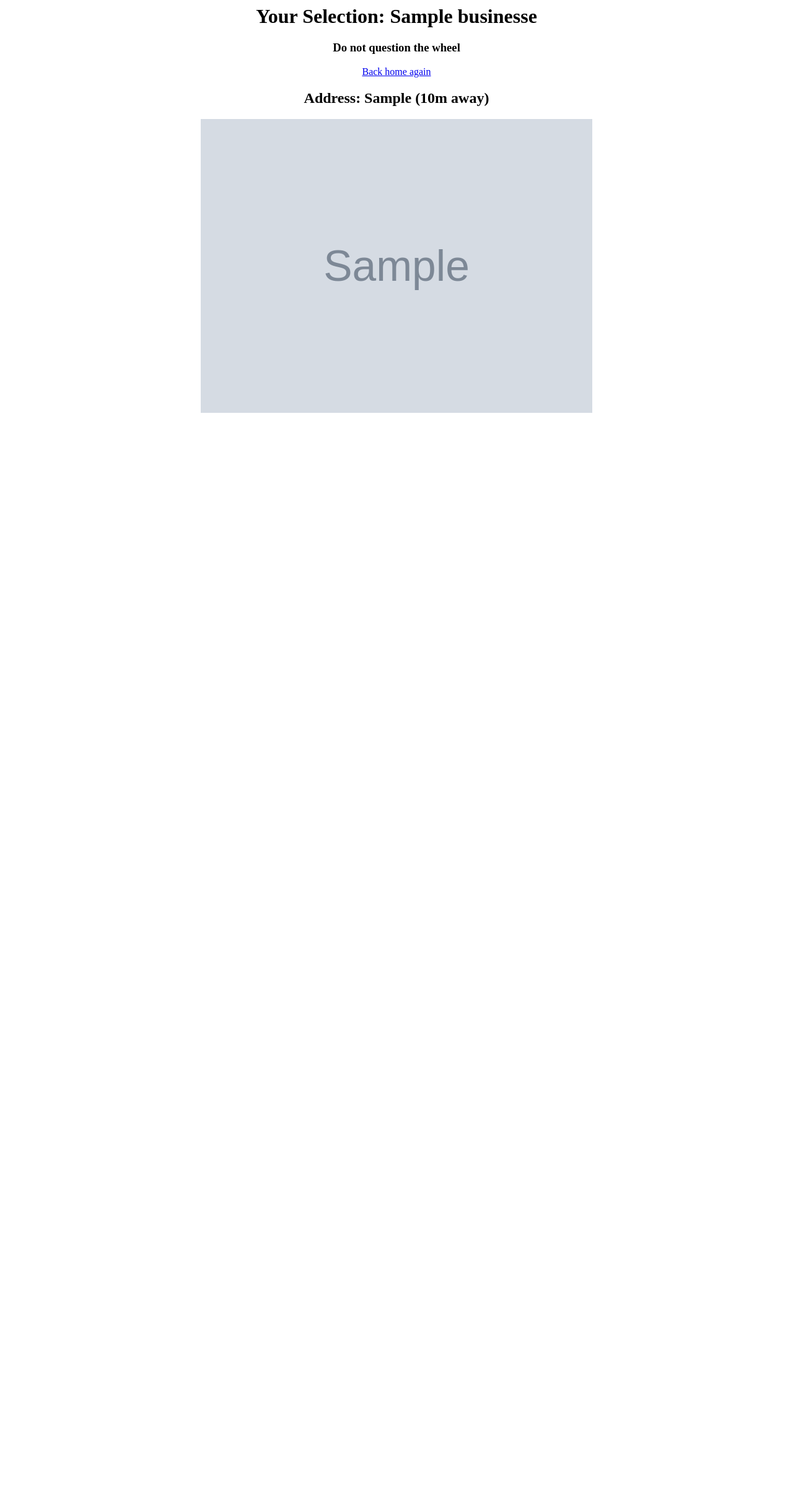
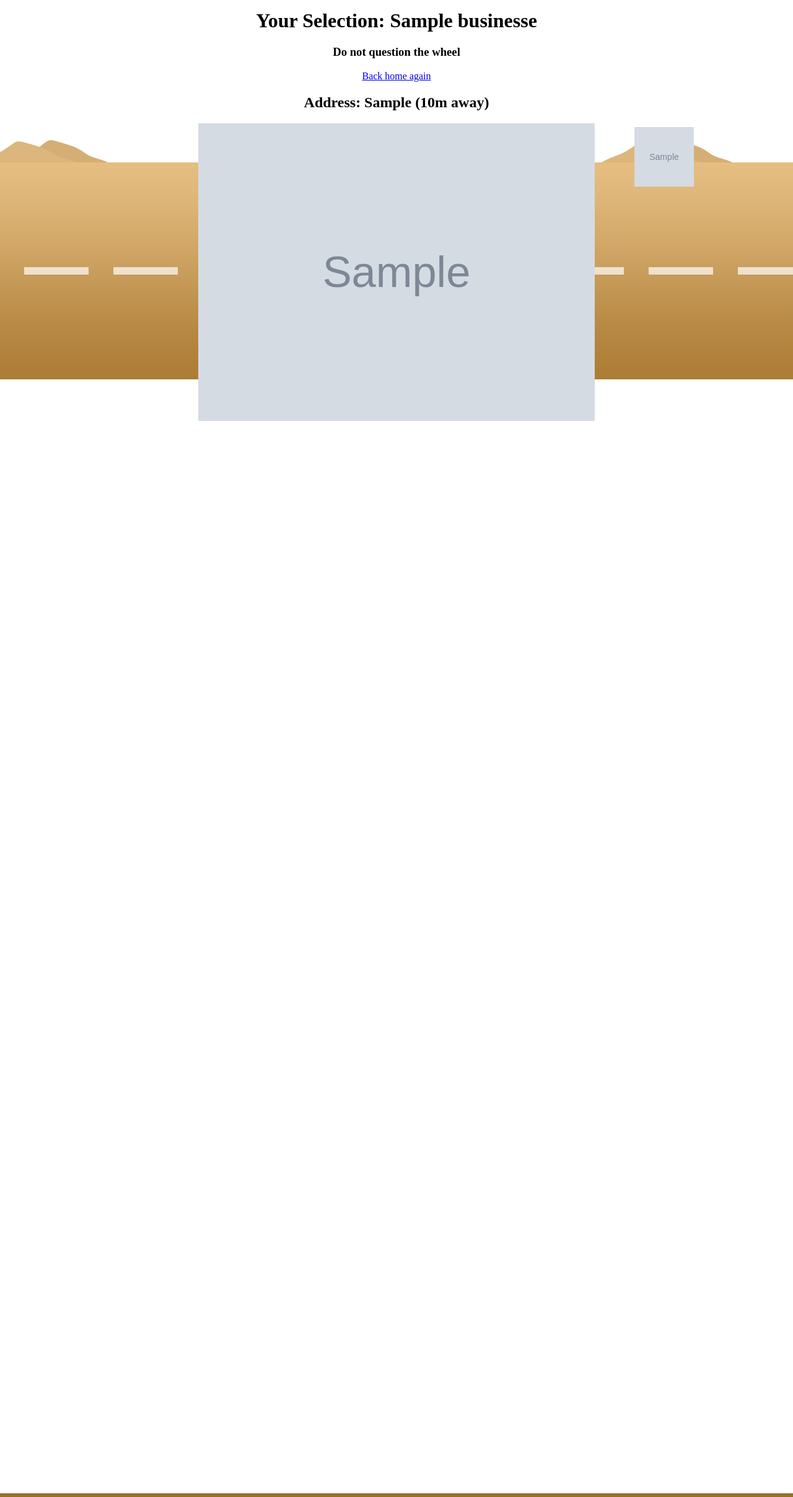
Before and after one commit to DavidMChan/lunchwheel, a Flask app: page /select in a window 1280 px wide; the page is wider, and only the part inside the window is pictured. Shown: that part at 62% size. Before the commit the page ends 666 px from the top of that part, so only its background shows below. Run offline with Flask 2, Linux system fonts and the light colour scheme; grey boxes marked "Sample" are stand-in pictures; a database or web service that is not in the repository returns one stand-in record (values such as "Sample title"); data that the repository does not hold is empty.

Commit message:
beautiful animation

```diff
--- a/templates/selection.html
+++ b/templates/selection.html
@@ -1,21 +1,194 @@
+<div id="animation" style="z-index: -1; position:relative;">
+    <img class="tortoise" src="{{selections[0]['image_url']}}">
+    <img class="hare" src="{{selections[1]['image_url']}}">
+    <img class="t1" src="{{selections[2]['image_url']}}">
+    <img class="t2" src="{{selections[3]['image_url']}}">
+    <img class="t3" src="{{selections[4]['image_url']}}">
+    <div class="road"></div>
+</div>
+<div id="div1" style="visibility:hidden; z-index: 1;">
+    <h1 style="text-align: center"> Your Selection: {{selections[0]['name']}}</h1>
+    <h3 style="text-align: center"> Do not question the wheel</h3>
+    <a style="text-align: center; display:block;" href='/'>Back home again</a>
+    <h2 style="text-align: center">Address: {{selections[0]['location']['display_address'][0]}} ({{selections[0]['distance']|round|int}}m away)</h2>
+    <img class="center" src="{{selections[0]['image_url']}}">
+</div>
 
-<h1 style="text-align: center"> Your Selection: {{selections[0]['name']}}</h1>
-<h3 style="text-align: center"> Do not question the wheel</h3>
-<a style="text-align: center; display:block;" href='/'>Back home again</a>
-<h2 style="text-align: center">Address: {{selections[0]['location']['display_address'][0]}} ({{selections[0]['distance']|round|int}}m away)</h2>
-
-<img class="center" src="{{selections[0]['image_url']}}">
-
-<!--<h3>Raw JSON:</h3>-->
-<!--{{selection}}-->
-
-
+<script>
+setTimeout(function(){
+document.getElementById('div1').style.visibility = "visible";
+},8000);
+</script>
 
 <style>
+
 .center {
   display: block;
   margin-left: auto;
   margin-right: auto;
   width: 50%;
 }
+
+.tortoise,
+.t1,
+.t2,
+.t3,
+.hare {
+    width: 1in;
+    height: 1in;
+}
+
+/* ANIMATION STUFF */
+.tortoise {
+	-webkit-animation: go-tortoise 7s 1  1.3s ease-in-out forwards,
+        hare-hop .55s 11 1.3s ease-in-out;
+}
+.t1 {
+	-webkit-animation: go-t1 7s 1  1.3s ease-in-out forwards,
+                        hare-hop .8s 2 1.3s ease-in-out,
+                       loser 30s;
+}
+.t2 {
+	-webkit-animation: go-t2 7s 1  1.3s ease-in-out forwards,
+                       hare-hop .4s 11 1.3s ease-in-out,
+                       loser 30s;
+}
+.t3 {
+	-webkit-animation: go-t3 7s 1  1.3s ease-in-out forwards,
+                        hare-hop .8s 2 1.3s ease-in-out,
+                       loser 30s;
+}
+.hare {
+   -webkit-animation: go-hare 7s 1  1.3s linear forwards,
+   					  hare-hop .6s 11 1.3s ease-in-out,
+                      loser 30s;
+}
+.road {
+	-webkit-animation: move-road 6s 1  1.3s ease-in-out forwards;
+}
+
+@-webkit-keyframes go-tortoise {
+    20%,
+    45%  { left: 23%; }
+    65%  { left: 42%; }
+    80%  { left: 67%; }
+    90%  { left: 70%; }
+    100% { left: 80%; }
+}
+@-webkit-keyframes go-t1 {
+    20%,
+    43%  { left: 30%; }
+    58%  { left: 50%; }
+    82%  { left: 67%; }
+    90%  { left: 77%; }
+    100% { left: 78%; }
+}
+@-webkit-keyframes go-t2 {
+    20%,
+    40%  { left: 10%; }
+    55%  { left: 23%; }
+    80%  { left: 34%; }
+    92%  { left: 59%; }
+    100% { left: 76%; }
+}
+@-webkit-keyframes go-t3 {
+    20%,
+    45%  { left: 20%; }
+    68%  { left: 45%; }
+    80%  { left: 60%; }
+    92%  { left: 70%; }
+    100% { left: 80%; }
+}
+@-webkit-keyframes go-hare {
+	20%  { left: 20%; }
+	40%  { left: 45%; }
+	50%  { left: 66%; }
+	80%  { left: 68%; }
+	100% { left: 78%; }
+}
+@-webkit-keyframes hare-hop {
+	50%  { -webkit-transform: translate3d(0,415px,0); }
+}
+@-webkit-keyframes move-road {
+	100% { background-position: -1599px 50%; }
+}
+@-webkit-keyframes rotate-road {
+	100% { -webkit-transform: rotate3d(1,0,0,35deg); }
+}
+@-webkit-keyframes loser {
+    22% {opacity: 1; }
+	25% { opacity: 0; }
+    100% { opacity: 0;}
+}
+
+* {
+	box-sizing: border-box;
+}
+
+body {
+	overflow: hidden;
+	margin:0;
+	padding-top: 15px;
+	text-align: center;
+	font: .75em normal 'Asul', sans-serif;
+	-webkit-perspective: 800;
+}
+.tortoise,
+.t1,
+.t2,
+.t3,
+.hare,
+.road,
+.road:after {
+	position: absolute;
+}
+.tortoise,
+.t1,
+.t2,
+.t3,
+.hare {
+	left: 2%;
+	z-index: 3000;
+}
+.tortoise {
+	-webkit-transform: translate3d(0,190px,0);
+}
+.t1 {
+	-webkit-transform: translate3d(0,230px,0);
+}
+.t2 {
+	-webkit-transform: translate3d(0,290px,0);
+}
+.t3 {
+	-webkit-transform: translate3d(0,370px,0);
+}
+.hare {
+	-webkit-transform: translate3d(0,460px,0);
+}
+.road {
+	top: -1600px;
+	left: -90px;
+	overflow: hidden;
+	width: 128%;
+	height: 4000px;
+	border-bottom: 6px solid #9a6e2d;
+    background: url('../static/road.png') repeat-x 0 50%;
+/*	background: https://treehouse-code-samples.s3.amazonaws.com/CSS-DD/codepen/blog/animation-tut/road.png repeat-x 0 50%;*/
+/*    background: url('road.png') repeat-x 0 50%;*/
+}
+.road:after {
+	top: 47px;
+	left: 72%;
+	display: block;
+	padding: 126px 0 0 25px;
+	width: 250px;
+	height: 800px;
+	background: rgba(19,93,158,.5);
+	color: white;
+	content: "Winner!";
+	text-align: left;
+	letter-spacing: 1px;
+	font-size: 2.2em;
+	opacity: 0;
+}
 </style>
```
Also changed, not shown: templates/race.html (deleted, +0 -166 lines), static/road.png (renamed from templates/road.png).
